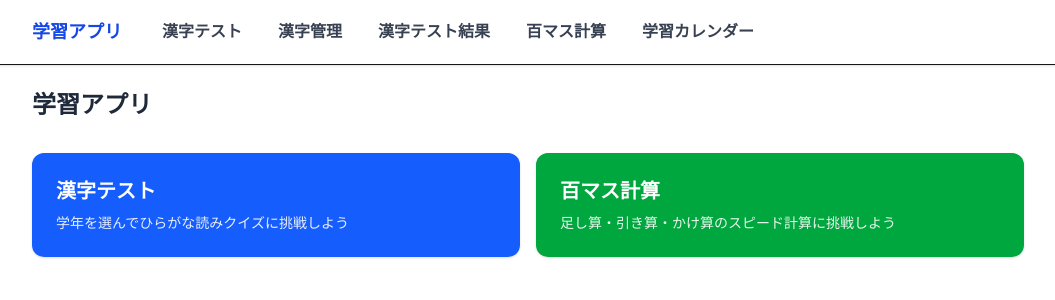
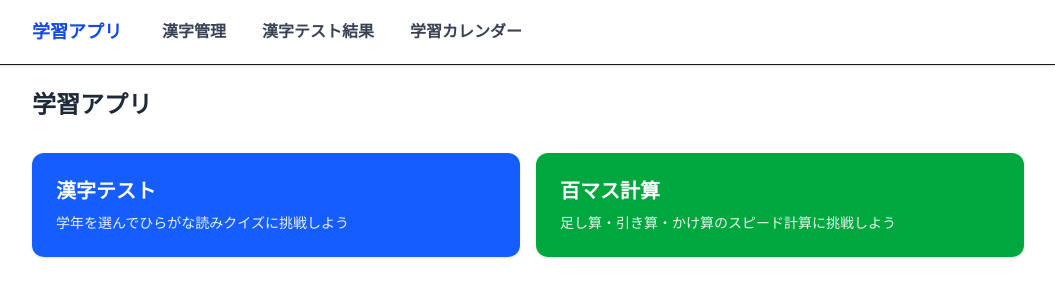
Before and after one commit to jjvt7y87fc-bit/study-app, a Next.js app: page / in a window 1280 px wide. Shown: the top 300 px of the page, without its empty margins (112-1167 px from the left). Built offline with nearby package versions, Linux system fonts and the light colour scheme.

Commit message:
ナビゲーションをシンプル化（ホームから漢字テスト・百マス計算へ行けるためタブを削減）

```diff
--- a/src/components/NavBar.tsx
+++ b/src/components/NavBar.tsx
@@ -4,10 +4,8 @@ import Link from "next/link";
 import { usePathname } from "next/navigation";
 
 const links = [
-  { href: "/kanji", label: "漢字テスト" },
   { href: "/kanji/manage", label: "漢字管理" },
   { href: "/kanji/history", label: "漢字テスト結果" },
-  { href: "/hyakumasu", label: "百マス計算" },
   { href: "/calendar", label: "学習カレンダー" },
 ];
 
```
